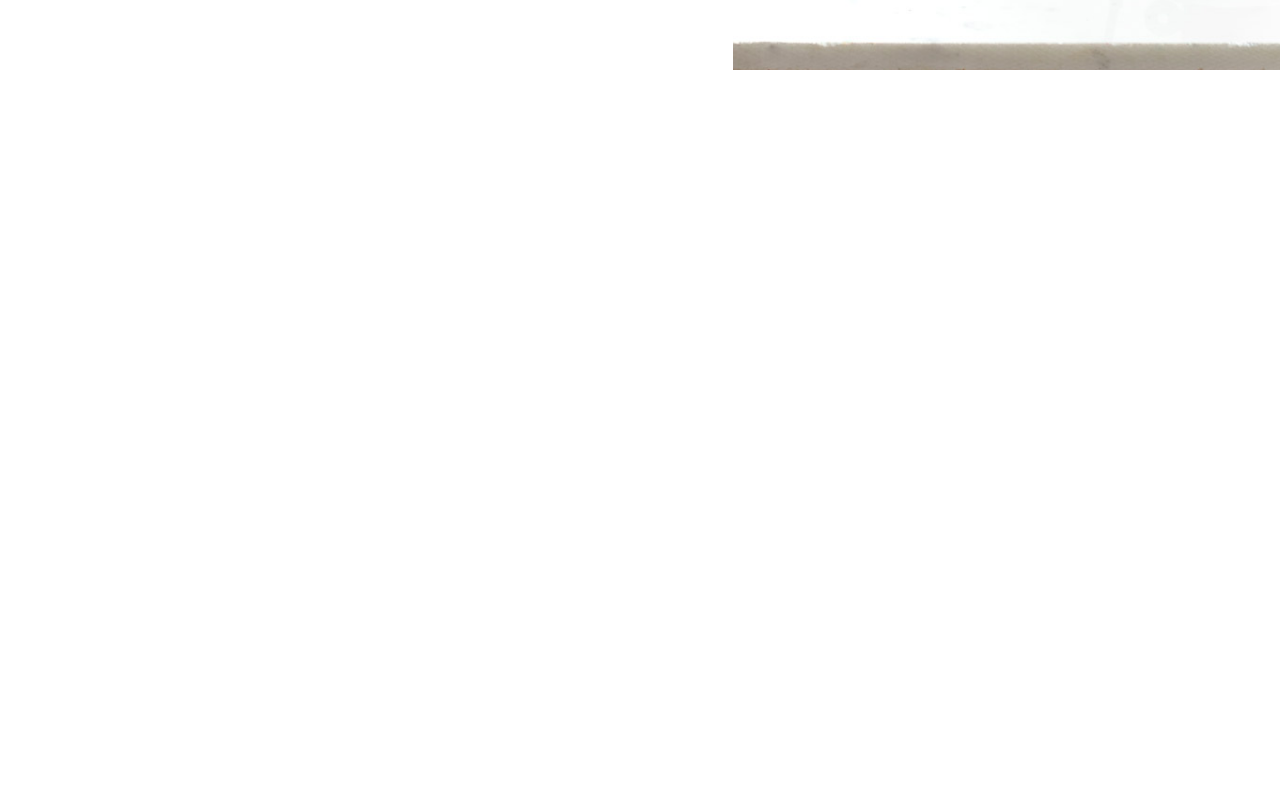
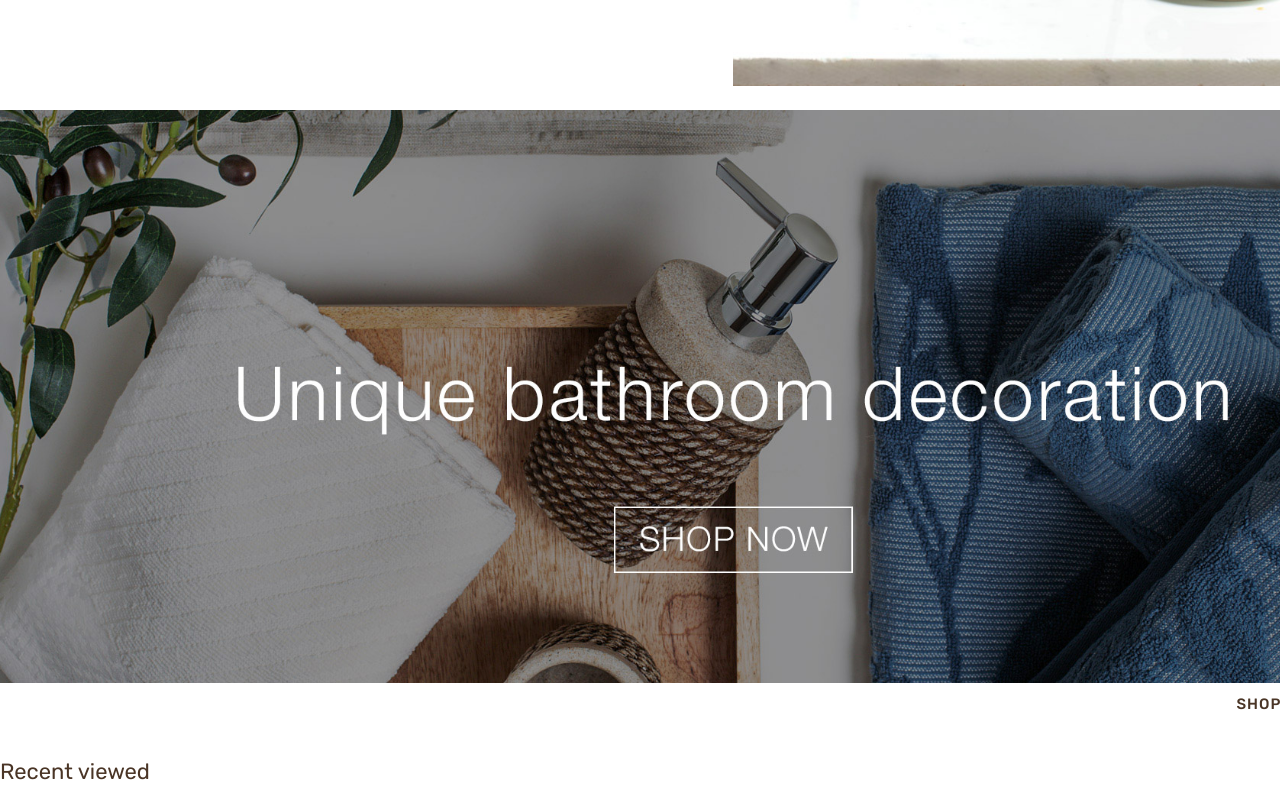
Before and after one commit to NihatAliy3v/Homme-Project, a React (Create React App) app: page / in a window 1280 px wide. Shown: the part 3573-4360 px from the top of the page. Built offline with nearby package versions, Linux system fonts and the light colour scheme.

Commit message:
create collection

```diff
--- /dev/null
+++ b/src/assets/scss/components/collection-decoration.scss
@@ -0,0 +1,30 @@
+.container{
+    .row{
+        .collection-wrapper{
+            .img{
+                width: 100%;
+                height: 573px;
+                img{
+                    width: 100%;
+                    height: 100%;
+                }
+
+            }
+            .collection-link{
+                display: flex;
+                align-items: center;
+                justify-content: flex-end;
+                color: #4a3526;
+                font-size: 15px;
+                font-weight: 500;
+                line-height: 16px;
+                letter-spacing: 1px;
+                padding: 8px 16px;
+                .collection-arrow{
+                    font-size: 18px;
+                    margin-left: 8px;
+                }
+            }
+        }
+    }
+}
--- a/src/assets/scss/index.scss
+++ b/src/assets/scss/index.scss
@@ -12,3 +12,4 @@
 @import "./components/homeProducts.scss";
 @import "./components/home-decoration.scss";
 @import "./components/shop-now.scss";
+@import "./components/collection-decoration.scss";
--- a/src/assets/scss/pages/home.scss
+++ b/src/assets/scss/pages/home.scss
@@ -1,26 +1,34 @@
-.home{
+.home {
   padding-top: 125px;
-    .hero{
-        .hero-img{
+  .hero {
+    .hero-img {
       width: 100%;
       height: 598px;
-            img{
+      img {
         width: 100%;
         height: 100%;
       }
     }
   }
-    .shop-now{
+  .shop-now {
     padding: 32px 0;
   }
-    .new-products{
+  .new-products {
     padding: 32px 0;
   }
-    .home-decoration{
+  .home-decoration {
     padding: 16px 0;
   }
-    .bestseller{
+  .bestseller {
     padding: 32px 0;
   }
-
+  .home-accessories {
+    padding: 16px 0;
   }
+  .banner-decoration {
+    padding: 8px 0;
+  }
+  .recent-viewed {
+    padding: 32px 0;
+  }
+}
--- /dev/null
+++ b/src/components/CollectionDecoration.jsx
@@ -0,0 +1,21 @@
+// Router
+import { Link } from "react-router-dom";
+// Icons
+import { HiArrowLongRight } from "react-icons/hi2";
+
+export const CollectionDecoration = ({ image, link }) => {
+  return (
+    <div className="container">
+      <div className="row">
+        <div className="collection-wrapper">
+          <Link className="img">
+            <img src={image} alt="" />
+          </Link>
+          <Link className="collection-link">
+            {link} <HiArrowLongRight className="collection-arrow"/>
+          </Link>
+        </div>
+      </div>
+    </div>
+  );
+};
--- a/src/pages/Home.jsx
+++ b/src/pages/Home.jsx
@@ -2,12 +2,13 @@
 import heroBanner from "../assets/images/hero-banner.jpg";
 import decorationImage from "../assets/images/decoration-img.jpg";
 import accessoriesImage from "../assets/images/accessories-img.jpg";
+import categoryDecoration from "../assets/images/category-decoration.jpg";
 
 // Components
 import { HomeProducts } from "../components/HomeProducts";
 import { HomeDesign } from "../components/HomeDesign";
 import { ShopNow } from "../components/ShopNow";
-
+import { CollectionDecoration } from "../components/CollectionDecoration";
 
 const Home = () => {
   const data = [
@@ -70,7 +71,7 @@
       </section>
 
       <section className="shop-now">
-        <ShopNow/>
+        <ShopNow />
       </section>
 
       <section className="new-products">
@@ -98,6 +99,17 @@
           description="Discover homeware to transform your space"
         />
       </section>
+
+      <section className="banner-decoration">
+        <CollectionDecoration
+          image={categoryDecoration}
+          link="SHOP THE COLLECTION"
+        />
+      </section>
+
+      <section className="recent-viewed">
+        <HomeProducts data={data} title="Recent viewed" />
+      </section>
     </main>
   );
 };
```
Also changed, not shown: src/assets/images/category-decoration.jpg (added). Lines whose indentation alone changed are shown as unchanged.
